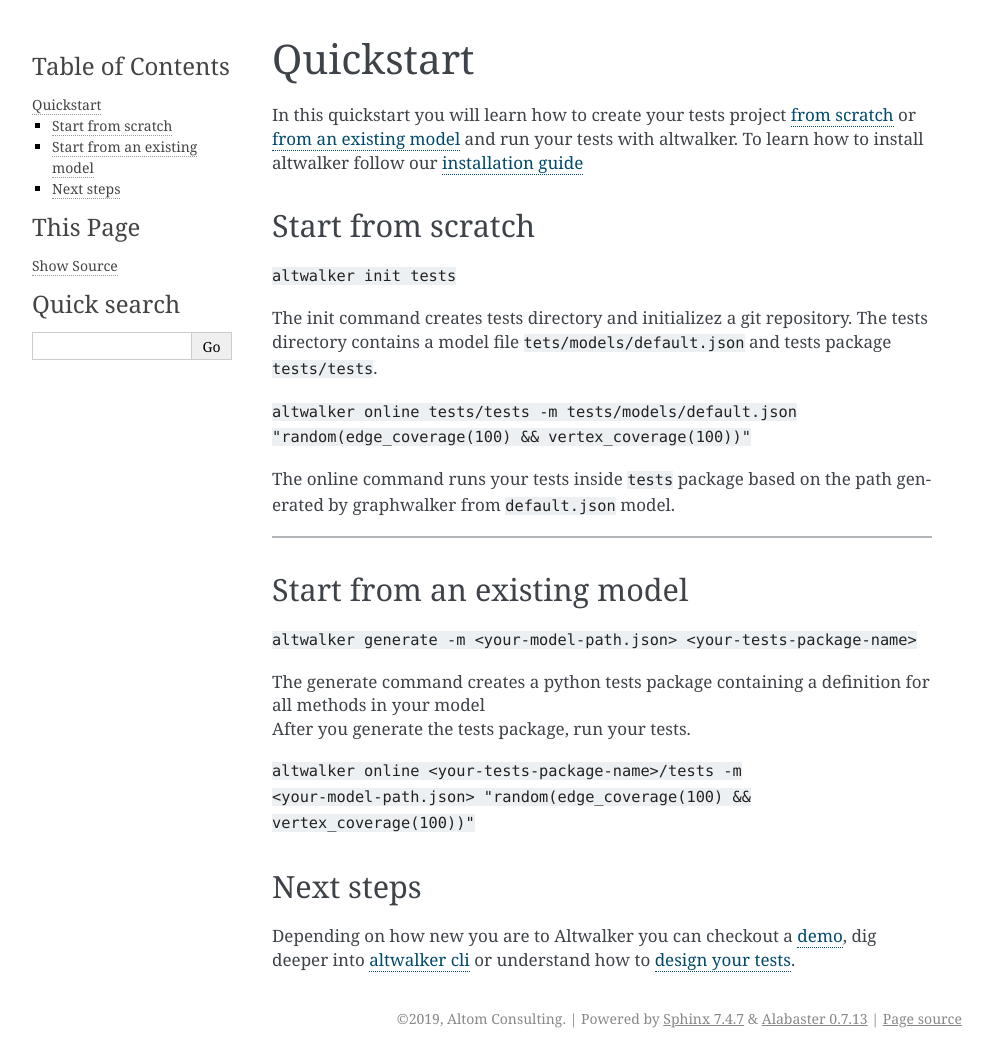
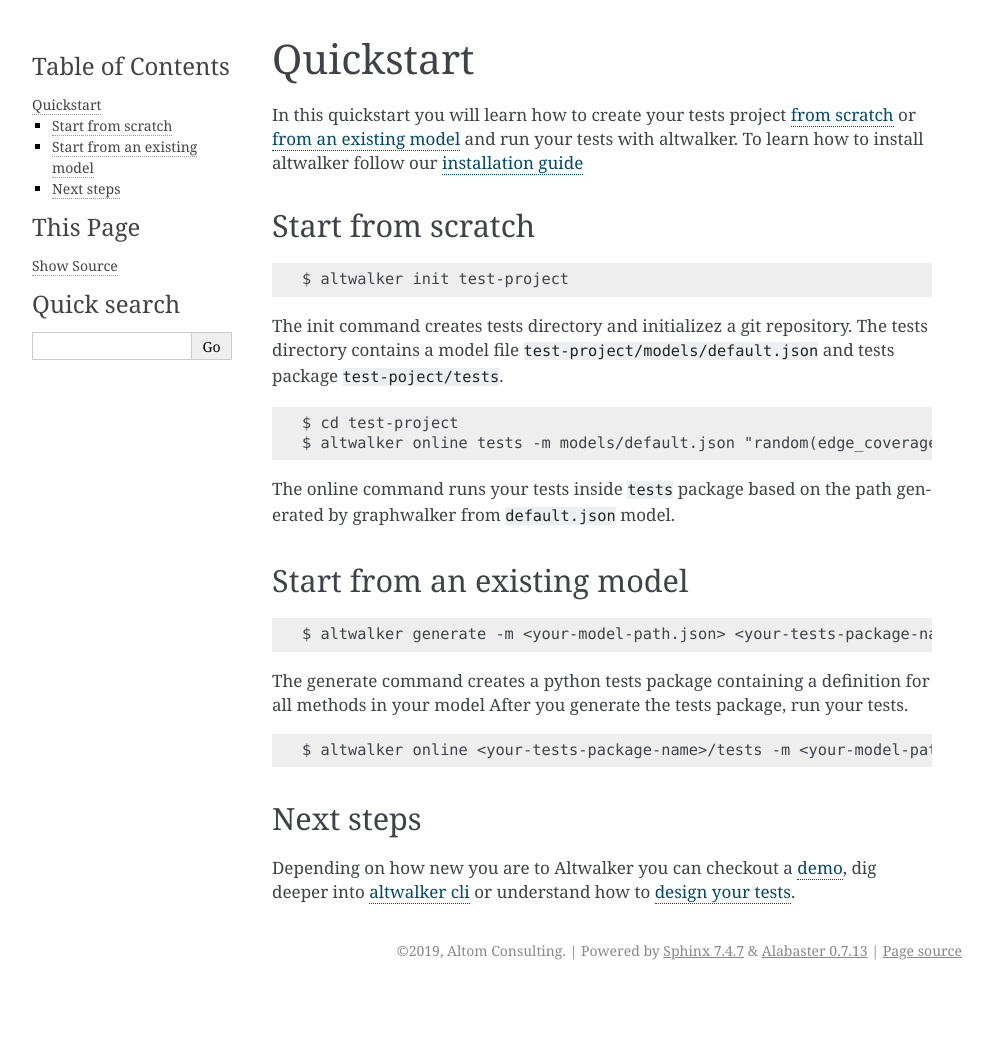
Before and after one commit to altwalker/altwalker, a Sphinx documentation site: the page built from docs/quickstart.md, in a window 1280 px wide. Shown: the whole page, without its empty margins (148-1141 px from the left). Built offline with Sphinx 7.4.7, drawn with Linux system fonts in a browser that asks for light colours; pages that are not in the unit, such as notebooks, are missing from menus; after the commit the page ends 990 px from its top, so only the background shows below that.

Commit message:
Update docs

````diff
--- a/docs/index.rst
+++ b/docs/index.rst
@@ -29,6 +29,7 @@
     cli
     api
     contributing
+    changelog
     license
 
 .. toctree::
--- a/docs/quickstart.md
+++ b/docs/quickstart.md
@@ -4,26 +4,32 @@
 
 ## Start from scratch
 
-`altwalker init tests`
+```
+$ altwalker init test-project
+```
 
-The init command creates tests directory and initializez a git repository. The tests directory contains a model file `tets/models/default.json` and tests package `tests/tests`.
+The init command creates tests directory and initializez a git repository. The tests directory contains a model file `test-project/models/default.json` and tests package `test-poject/tests`.
 
 
-`altwalker online tests/tests -m tests/models/default.json "random(edge_coverage(100) && vertex_coverage(100))"`
+```
+$ cd test-project
+$ altwalker online tests -m models/default.json "random(edge_coverage(100) && vertex_coverage(100))"
+```
 
 The online command runs your tests inside `tests` package based on the path generated by graphwalker from `default.json` model.
 
-----
-
 ## Start from an existing model
 
-`altwalker generate -m <your-model-path.json> <your-tests-package-name>`
+```
+$ altwalker generate -m <your-model-path.json> <your-tests-package-name>
+```
 
 The generate command creates a  python tests package containing a definition for all methods in your model
 After you generate the tests package, run your tests.
 
-`altwalker online <your-tests-package-name>/tests -m <your-model-path.json> "random(edge_coverage(100) && vertex_coverage(100))"`
-
+```
+$ altwalker online <your-tests-package-name>/tests -m <your-model-path.json> "random(edge_coverage(100) && vertex_coverage(100))"
+```
 
 ## Next steps
 
````
